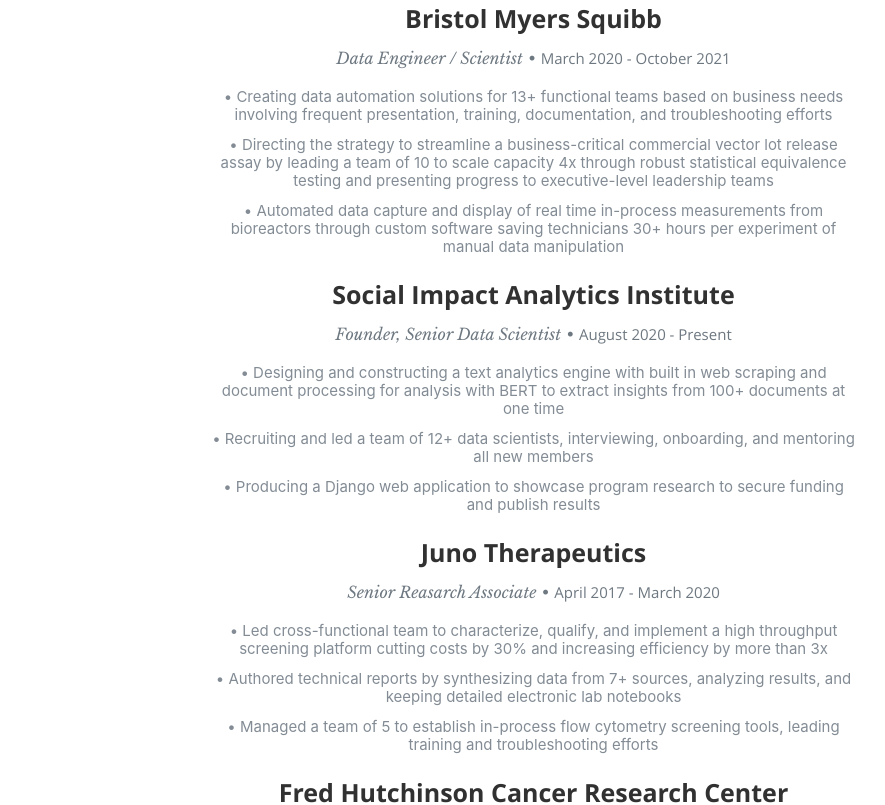
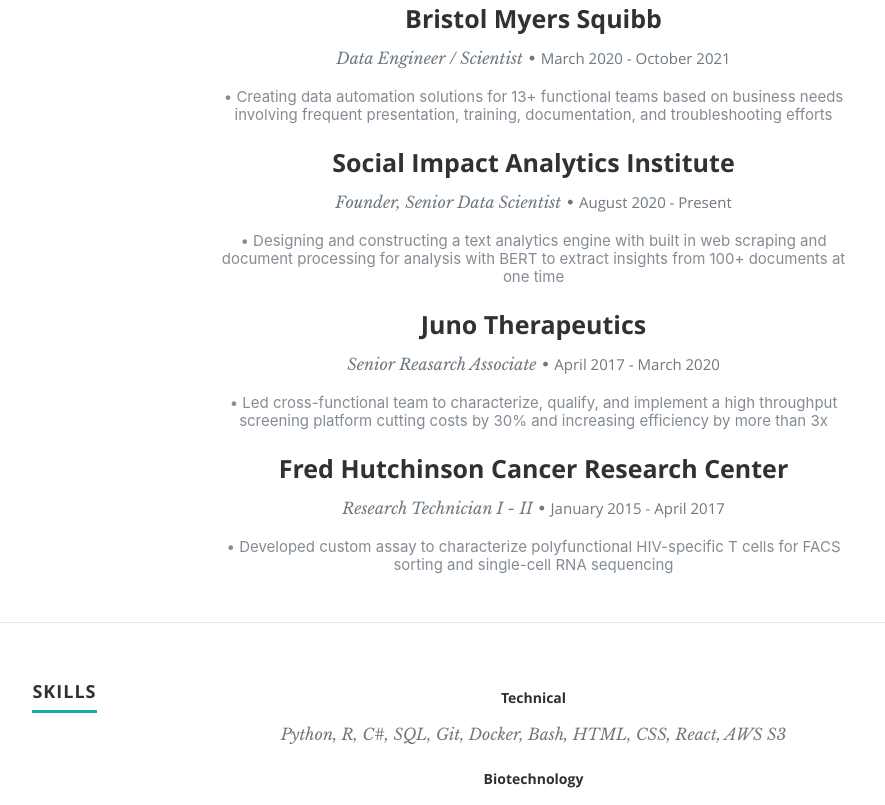
Before and after one commit to thayer6/personal_portfolio, a React (Create React App) app: page / in a window 1280 px wide. Shown: the part 1600-2405 px from the top of the page, without its empty margins (193-1078 px from the left). Built offline with nearby package versions, Linux system fonts and the light colour scheme.

Commit message:
update resume

```diff
--- a/src/components/Resume.js
+++ b/src/components/Resume.js
@@ -21,9 +21,6 @@
                                         </p>
                                         <ul>
                                             <li>{item.Achievement1}</li>
-                                            <li>{item.Achievement2}</li>
-                                            <li>{item.Achievement3}</li>
-                                            <li>{item.Achievement4}</li>
                                         </ul>
                                     </div>
                                 </div>
```
